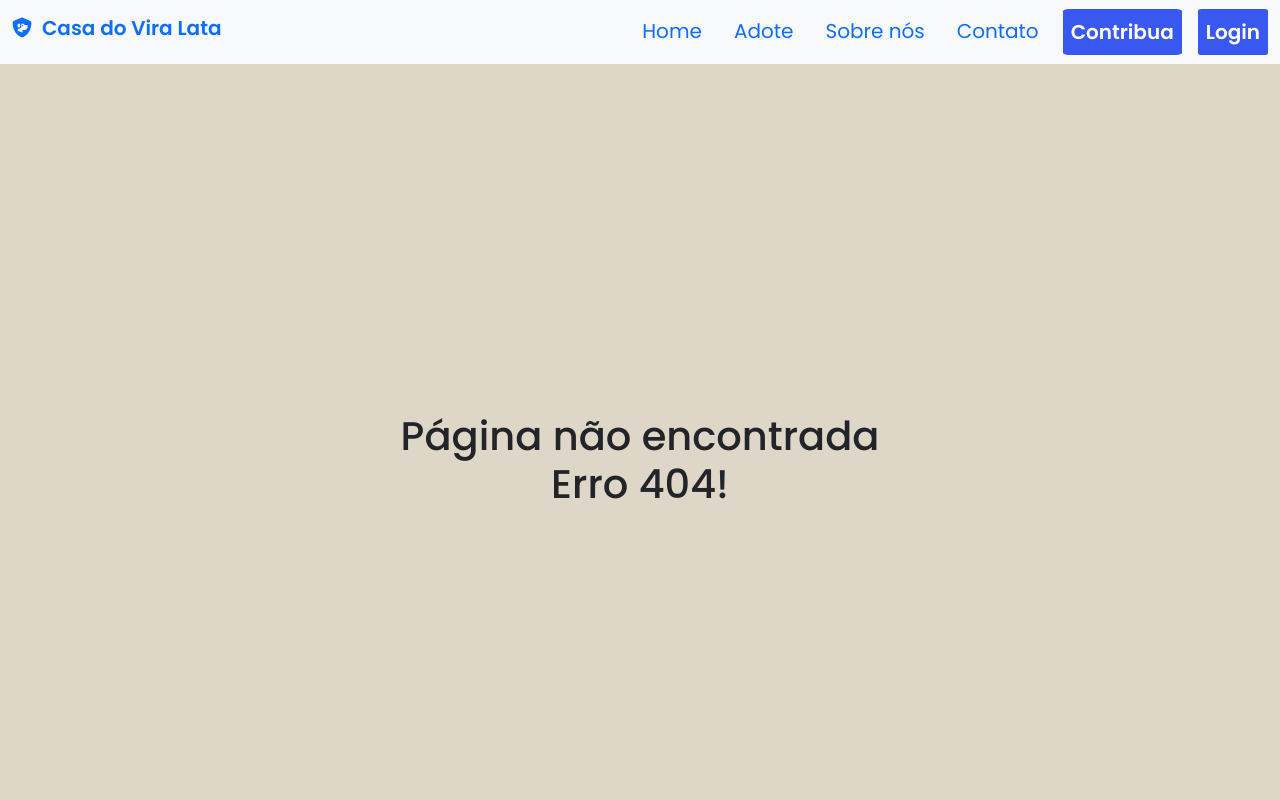
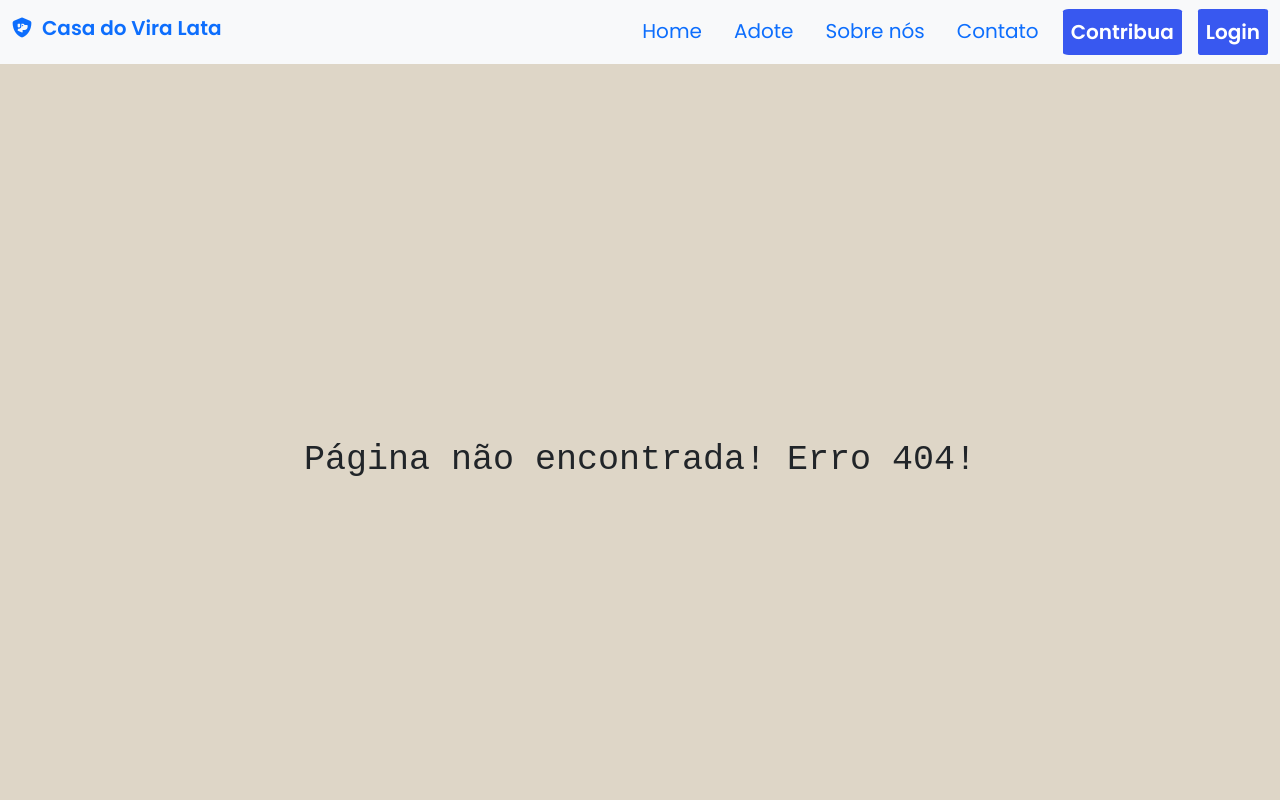
Before and after one commit to MathMoura18/CatPetunia, a React (Vite) app in the folder client/: page /Projeto-2sem/contact in a window 1280 px wide. Shown: the top 800 px of the page. Built offline with nearby package versions, Linux system fonts and the light colour scheme.

Commit message:
Animação no Error

```diff
--- a/client/src/layout/ErrorPageLayout/ErrorLayout.css
+++ b/client/src/layout/ErrorPageLayout/ErrorLayout.css
@@ -1,5 +1,5 @@
 .container {
-    font-family: 'Poppins', sans-serif;
+    /* font-family: 'Poppins', sans-serif; */
     text-align: center;
     display: flex;
     max-width: 100%;
@@ -8,3 +8,20 @@
     justify-content: center;
     background-color: #ded6c7;
 }
+
+
+.typing{
+    font-family: monospace;
+    font-size: 35px;
+    width: 32ch;
+    overflow: hidden;
+    white-space: nowrap;
+    animation: typing 2s steps(22) ;
+}
+
+
+@keyframes typing {
+    from {
+        width: 0ch;
+    }
+}
--- a/client/src/layout/ErrorPageLayout/ErrorLayout.jsx
+++ b/client/src/layout/ErrorPageLayout/ErrorLayout.jsx
@@ -4,7 +4,7 @@ import './ErrorLayout.css';
 const ErrorLayout = () => {
     return (
         <div className="container">
-            <h1>Página não encontrada <br /> Erro 404!</h1>
+            <h1 className="typing">Página não encontrada! Erro 404!</h1>
         </div>
     );
 }
```
